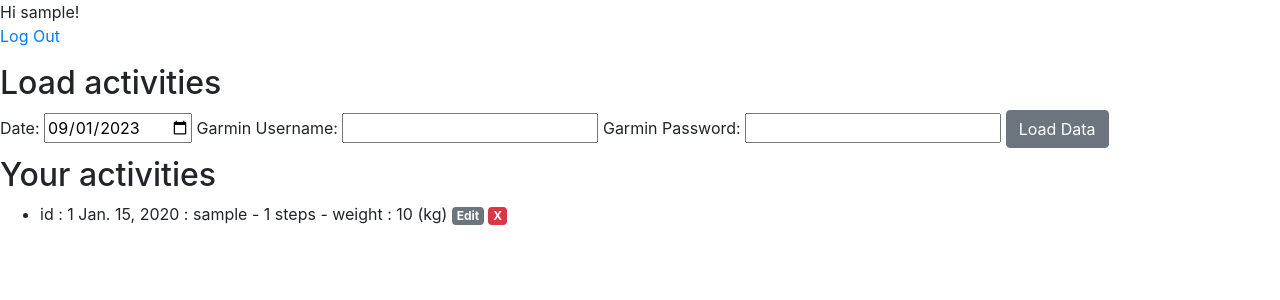
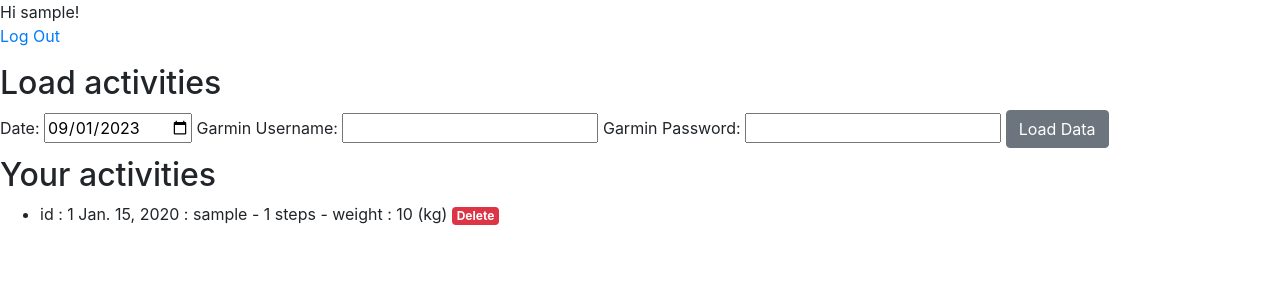
Before and after one commit to nils-n/keep-walking, a Django app: page /activities/ in a window 1280 px wide. Shown: the top 300 px of the page. Run offline with Django 3.2, Linux system fonts and the light colour scheme; a user stored in the database is signed in; tables that the repository leaves empty hold one stand-in row (values such as "Sample post"); parts of the project's set-up code (start-up, migrations or seed data) failed here and were passed over; some libraries are stand-ins or nearby versions.

Commit message:
delete actitivies with htmx and ajax

```diff
--- a/activities/templates/partials/activities.html
+++ b/activities/templates/partials/activities.html
@@ -9,8 +9,16 @@
 			{% for garmin_row in garmin_data %}
 						<li>
 							<span class='garmin-id'> id : {{  garmin_row.id }}  </span> {{ garmin_row.date}} : {{ garmin_row.user.username}} -  {{ garmin_row.steps }} steps -  weight : {{ garmin_row.weight_kg }} (kg)
-							<a class='badge badge-secondary edit-button' style='cursor: pointer;' data-id="{{ garmin_row.id }}" href='edit_activity/{{ garmin_row.id}}'>Edit</a>
-							<a class='badge badge-danger delete-button' style='cursor: pointer;' data-id="{{ garmin_row.id }}" href='delete_activity/{{ garmin_row.id}}'>X</a>
+							<span
+									class='badge badge-danger delete-button'
+									style='cursor: pointer;'
+									data-id="{{ garmin_row.id }}"
+									hx-delete= "{%  url 'delete_activity' garmin_row.id %} "
+									hx-target= '#activities-list'
+									hx-confirm = 'Are your sure to delete?'>Delete
+							</span>
+
+							{% comment %} <span class='badge badge-secondary edit-button' style='cursor: pointer;' data-id="{{ garmin_row.id }}" href='delete_activity/{{ garmin_row.id}}'>X</span> {% endcomment %}
 						</li>
 			{% endfor %}
 </ul>
--- a/activities/urls.py
+++ b/activities/urls.py
@@ -11,14 +11,19 @@ urlpatterns = [
     path("", ActivityList.as_view(), name="activity_list"),
     path("list/", ActivityList.as_view(), name="activity_list"),
     path(
+        "edit_activity/<int:garmin_data_id>",
+        edit_activity,
+        name="edit_activity",
+    ),
+]
+
+htmx_urlpatterns = [
+    path("load_activities", load_activities, name="load_activities"),
+    path(
         "delete_activity/<int:garmin_data_id>/",
         delete_activity,
         name="delete_activity",
     ),
-    path(
-        "edit_activity/<int:garmin_data_id>",
-        edit_activity,
-        name="edit_activity",
-    ),
-    path("load_activities", load_activities, name="load_activities"),
 ]
+
+urlpatterns += htmx_urlpatterns
--- a/activities/views.py
+++ b/activities/views.py
@@ -100,69 +100,6 @@ def load_activities(request):
     )
 
 
-# def view_activities(request):
-#     """this view loads all activities for the currently logged in user
-#     it also handles the Form to request data from Garmin
-#     """
-
-#     if request.method == "GET":
-#         garmin_data = GarminData.objects.filter(user=request.user)
-#         garmin_form = GarminDataForm()
-#         context = {"garmin_data": garmin_data, "garmin_form": garmin_form}
-
-#     if request.method == "POST":
-#         garmin_form = GarminDataForm(request.POST)
-#         garmin_data = GarminData.objects.filter(user=request.user)
-#         existing_dates = [db_record.date for db_record in garmin_data]
-#         if garmin_form.is_valid():
-#             form_data = garmin_form.cleaned_data
-#             start_date = form_data["start_date"] - timedelta(days=10)
-#             end_date = form_data["start_date"]
-#             # just to be on the cautious side to not call the Garmin API too often
-#             # (and riksing being blocked by Garmin), i will comment the API call
-#             # out for now and replace it mock data. later on, i will activate the
-#             # actual api call again
-#             use_mockdata = True
-#             if use_mockdata:
-#                 print("calling with fake API data")
-#                 print(use_mockdata)
-#                 (
-#                     garmin_step_data,
-#                     garmin_weight_data,
-#                 ) = get_garmin_mock_data_for_testing()
-#             else:
-#                 print("calling the actual Garmin API data")
-#                 garmin_step_data, garmin_weight_data = garmin_api_call(
-#                     form_data["garmin_username"],
-#                     form_data["garmin_password"],
-#                     start_date,
-#                     end_date,
-#                 )
-#             garmin_step_data = garmin_step_data[0]
-#             # extract the dates from the garmin api call
-#             # print(f"--> garmin_step_data : {garmin_step_data}")
-#             # print(f"--> garmin_weight_data : {garmin_weight_data}")
-#             for garmin_entry in garmin_step_data:
-#                 new_date = convert_api_data_to_datetime(garmin_entry)
-#                 new_steps = convert_api_data_to_steps(garmin_entry)
-#                 if new_date not in existing_dates:
-#                     new_garmin_entry = GarminData()
-#                     new_garmin_entry.user = request.user
-#                     new_garmin_entry.date = new_date
-#                     new_garmin_entry.steps = new_steps
-#                     new_garmin_entry.weight_kg = extract_weight(
-#                         garmin_weight_data[0], new_date
-#                     )
-#                     print(
-#                         f"weight on date {new_date} was : {new_garmin_entry.weight_kg}"
-#                     )
-#                     new_garmin_entry.save()
-
-#             return HttpResponseRedirect("/activities/")
-
-#     return render(request, "activities_list.html", context)
-
-
 def delete_activity(request, garmin_data_id, *args, **kwargs):
     """
     this view sends a post request to delete an activity.
@@ -176,8 +113,11 @@ def delete_activity(request, garmin_data_id, *args, **kwargs):
         messages.add_message(
             request, messages.ERROR, "No permission to do this request"
         )
-
-    return HttpResponseRedirect("/activities/")
+    # update the template
+    garmin_data = GarminData.objects.filter(user=request.user)
+    return render(
+        request, "partials/activities.html", {"garmin_data": garmin_data}
+    )
 
 
 def edit_activity(request, garmin_data_id, *args, **kwargs):
--- a/templates/base.html
+++ b/templates/base.html
@@ -34,6 +34,13 @@
 					crossorigin="anonymous">
 	</script>
 
+	<script type='text/javascript'>
+			// attach the CSRF token to the CRUD requests with htmx
+			document.body.addEventListener('htmx:configRequest', function(evt) {
+				evt.detail.headers['X-CSRFToken'] =  '{{ csrf_token }}';
+			});
+	</script>
+
 	{% block javascript %}
 	{% endblock %}
 </body>
```
Also changed, not shown: README.md, static/scripts/activities.js (line endings or trailing spaces).
